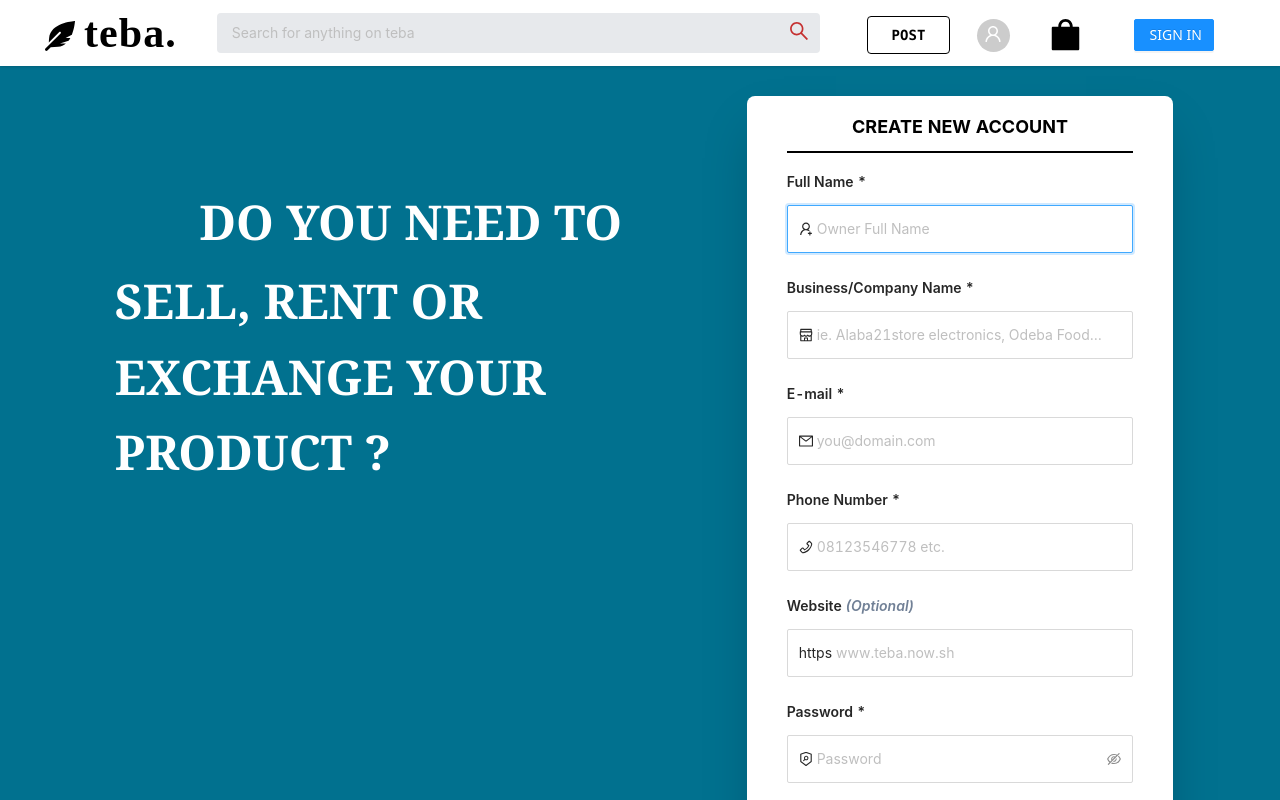
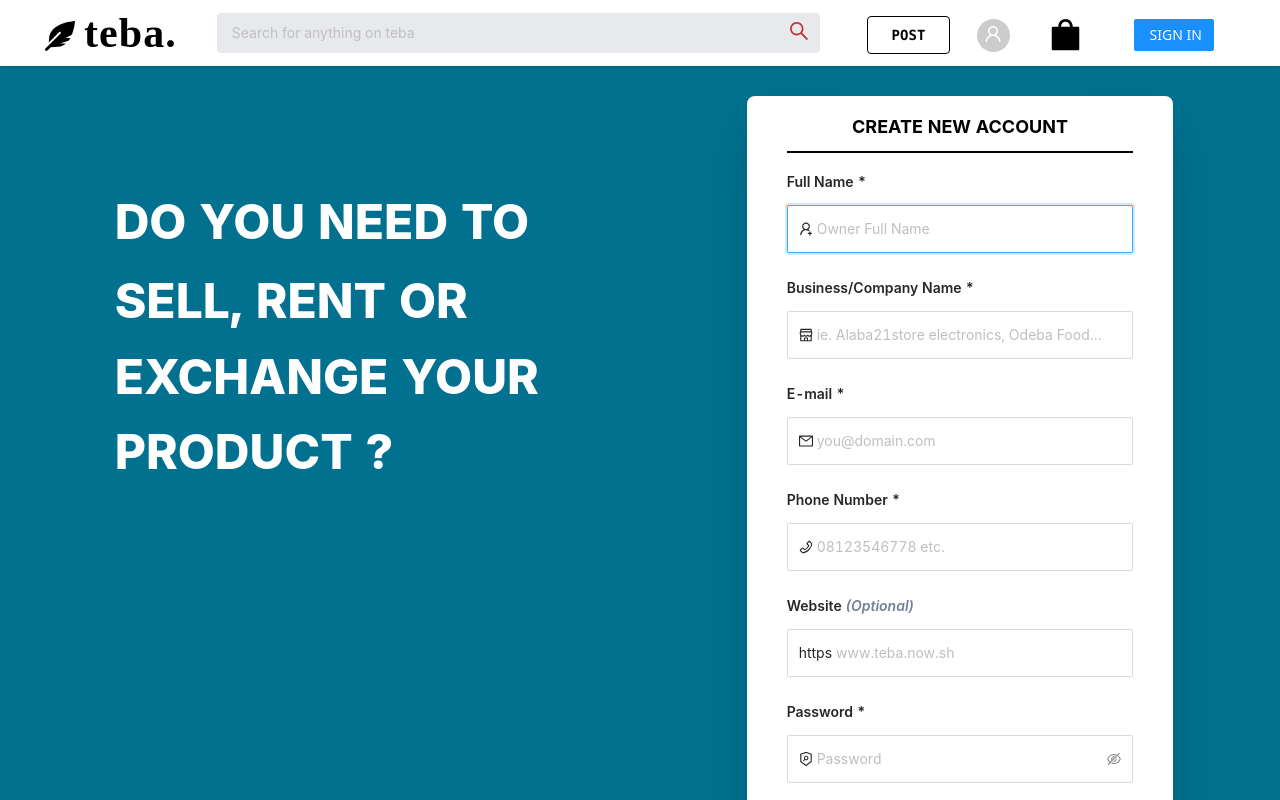
Before and after one commit to bebo-backend/bebo, a Next.js app: page /signup in a window 1280 px wide. Shown: the top 800 px of the page. Built offline with nearby package versions, Linux system fonts and the light colour scheme; no server answers.

Commit message:
new update

```diff
--- a/components/main/popularcategory.js
+++ b/components/main/popularcategory.js
@@ -13,7 +13,7 @@ return (
    bg-white sm:shadow-lg rounded-lg px-2 ">
 
    <Link href="/upload-item">
- <p className="text-2xl font-extrabold px-3 py-0  leading-tight
+ <p className="text-2xl font-extrabold px-3 py-2  leading-tight
   flex justify-center items-center
  rounded-full bg-green-700 h-16 w-16 "
  style={{'textAlign':'center'}}>
--- a/components/main/upload-detail.js
+++ b/components/main/upload-detail.js
@@ -12,7 +12,7 @@ return (
    bg-white sm:shadow-lg rounded-lg px-2 ">
 
 
- <p className="text-2xl font-extrabold px-3 py-0  leading-tight
+ <p className="text-2xl font-extrabold px-3 py-2  leading-tight
   flex justify-center items-center
  rounded-full bg-red-700 h-16 w-16 "
  style={{'textAlign':'center'}}>
--- a/components/main/upload-item.js
+++ b/components/main/upload-item.js
@@ -13,7 +13,7 @@ return (
 
 
 
-   <p className="text-2xl font-extrabold px-3 py-0  leading-tight
+   <p className="text-2xl font-extrabold px-3 py-2  leading-tight
   flex justify-center items-center
  rounded-full bg-yellow-700 h-16 w-16 "
  style={{'textAlign':'center'}}>
--- a/pages/signup.js
+++ b/pages/signup.js
@@ -119,7 +119,7 @@ setForm(data)
 
 
 <div className="text-white flex
-flex-col justify-start items-center mt-6 sm:mt-32 font-serif px-6 sm:w-1/2  ">
+flex-col justify-start  mt-6 sm:mt-32 px-6 sm:w-1/2  ">
 
 
 
```
